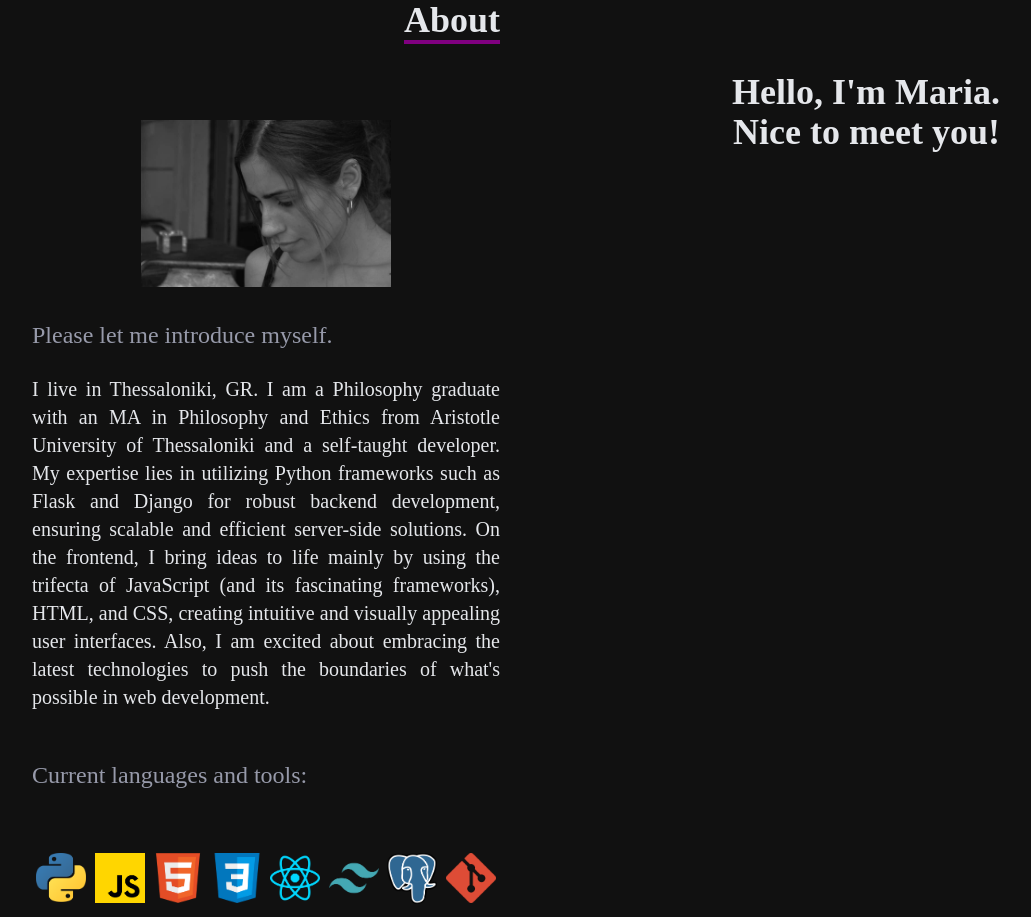
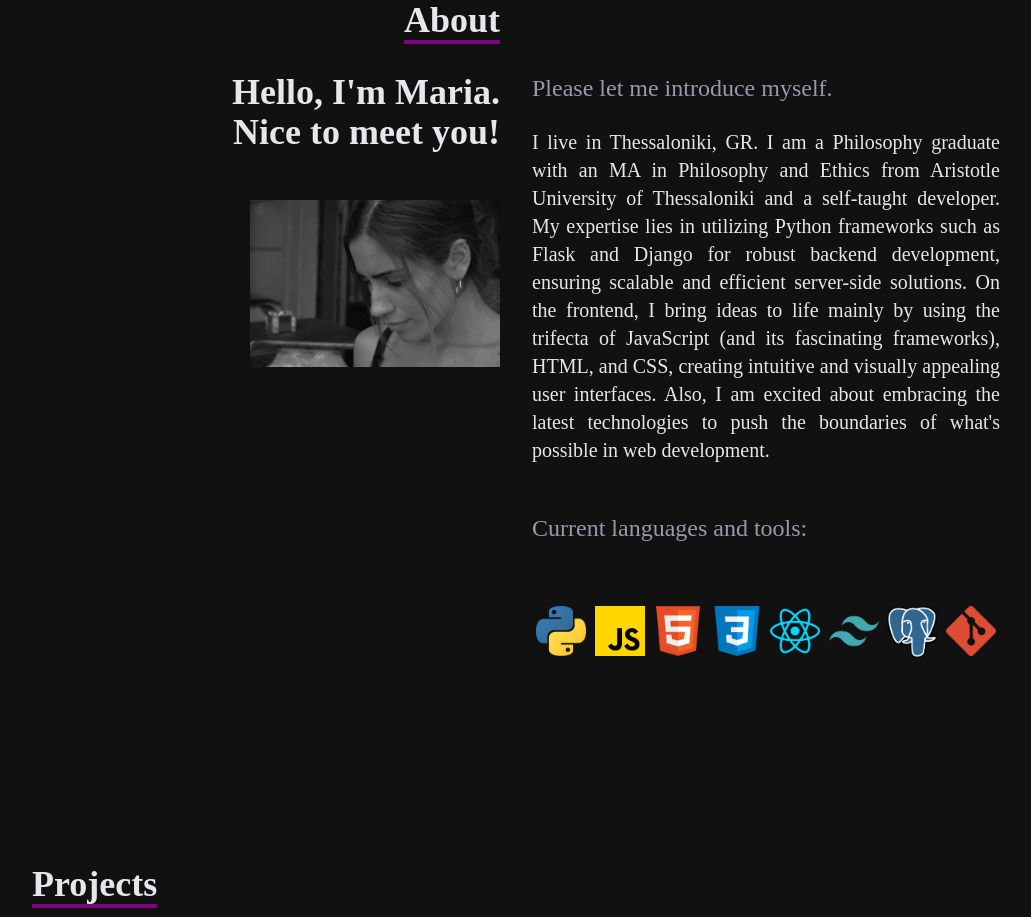
Before and after one commit to mariachar/mariachar.github.io, a React (Create React App) app: page / in a window 1280 px wide. Shown: the part 800-1717 px from the top of the page, without its empty margins (124-1155 px from the left). Built offline with nearby package versions, Linux system fonts and the light colour scheme.

Commit message:
edit views

```diff
--- a/src/components/About.jsx
+++ b/src/components/About.jsx
@@ -20,10 +20,11 @@ const About = () => {
                 <div></div>
                 </div>
             <div className='max-w-[1000px] mx-auto w-full grid sm:grid-cols-2 gap-8 px-4'>
-                <img src={moi} alt="My Photo" className="mx-auto sm:float-right float-left w-150 mt-12" style={{ width: '250px'}} />
+
             <div className='text-center sm:text-right text-4xl font-bold'>
 
                 <h4>Hello, I'm Maria. <br /> Nice to meet you!</h4>
+                <img src={moi} alt="My Photo" className="mx-auto sm:float-right w-150 mt-12" style={{ width: '250px'}} />
             </div>
             <div className='text-center sm:text-left' style={{ textAlign: 'justify' }}>
                 <h4 className='text-center sm:text-left text-2xl text-[#979aaa]'>Please let me introduce myself.</h4>
```
